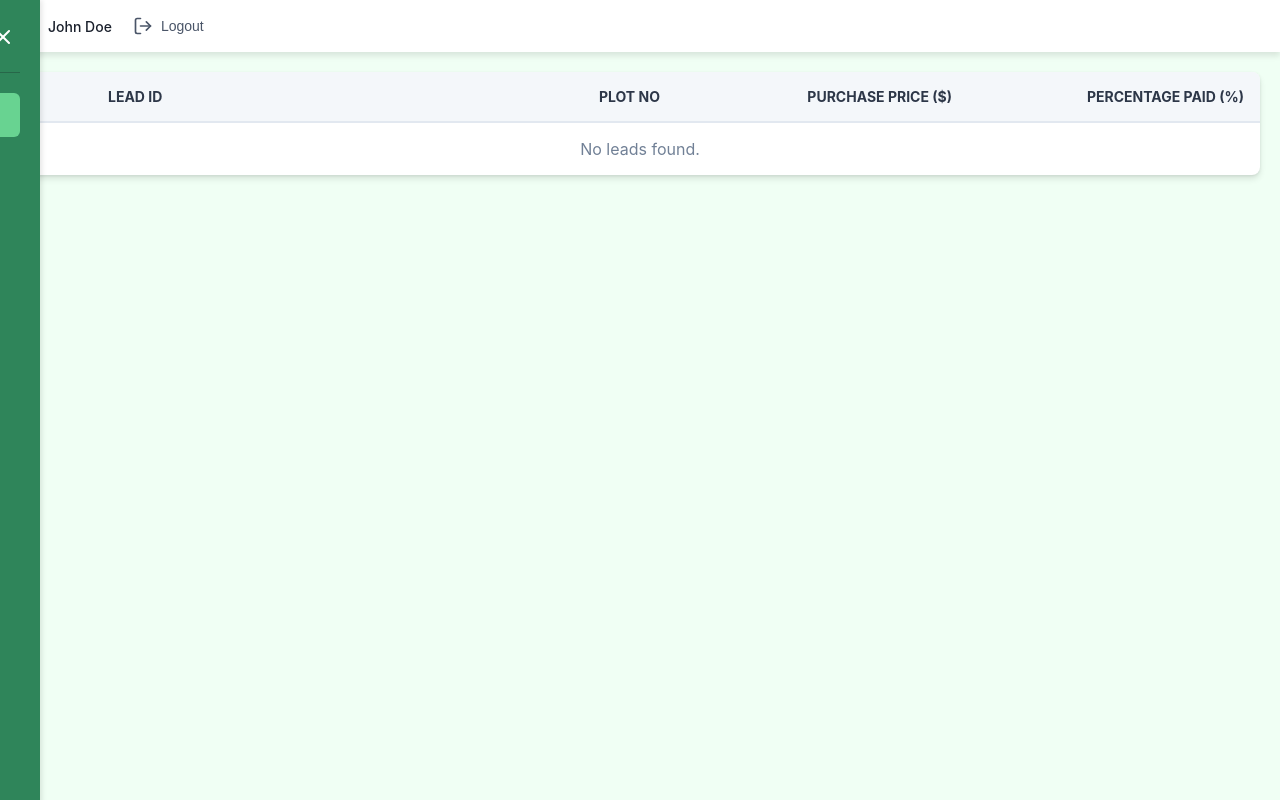
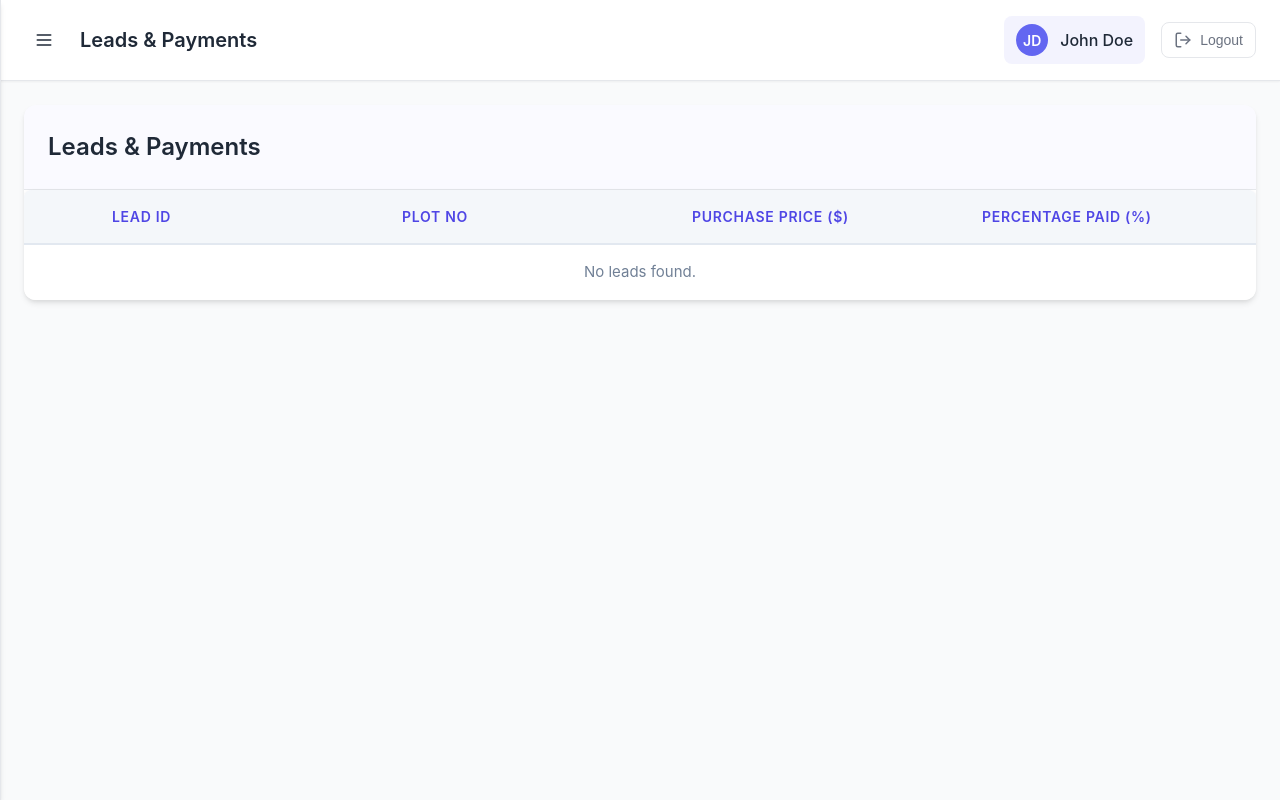
Before and after one commit to Kenmaina18/Dashboard, a React (Vite) app: page / in a window 1280 px wide. Built offline with nearby package versions, Linux system fonts and the light colour scheme.

Commit message:
redone the styling for the dashboard

```diff
--- a/src/Tables/Dashboard.jsx
+++ b/src/Tables/Dashboard.jsx
@@ -1,21 +1,44 @@
 import * as React from 'react';
 import { BrowserRouter as Router, Route, Routes, Link, useLocation } from 'react-router-dom';
 import { motion, AnimatePresence } from 'framer-motion';
-import { Menu, X, User, LogOut, FileText, Calendar, DollarSign, Users } from 'lucide-react';
+import { Menu, X, User, LogOut, FileText, Calendar, DollarSign, Users, ChevronRight, Settings } from 'lucide-react';
 import CollapsibleTable from './LeadsPage';
 import CommissionPeriodTable from './FinanceCommissionPeriod';
 import CommissionRangeTable from './COmmisionStructure';
 import MarketerCommissionTable from './MarketCommission';
 import './dashboard.css';
 
-function Sidebar({ isOpen, toggleSidebar }) {
+// Page transition variants
+const pageVariants = {
+  initial: {
+    opacity: 0,
+    y: 10,
+  },
+  in: {
+    opacity: 1,
+    y: 0,
+  },
+  out: {
+    opacity: 0,
+    y: -10,
+  }
+};
+
+const pageTransition = {
+  type: 'tween',
+  ease: 'easeInOut',
+  duration: 0.3
+};
+
+// These components need to be inside the Router context
+function SidebarContent({ isOpen, toggleSidebar }) {
   const location = useLocation();
 
   const menuItems = [
-    { path: '/', label: 'Leads & Payments', icon: <FileText size={20} />, component: CollapsibleTable },
-    { path: '/commission-periods', label: 'Commission Periods', icon: <Calendar size={20} />, component: CommissionPeriodTable },
-    { path: '/commission-ranges', label: 'Commission Ranges', icon: <DollarSign size={20} />, component: CommissionRangeTable },
-    { path: '/marketer-commissions', label: 'Marketer Commissions', icon: <Users size={20} />, component: MarketerCommissionTable },
+    { path: '/', label: 'Leads & Payments', icon: <FileText size={20} /> },
+    { path: '/commission-periods', label: 'Commission Periods', icon: <Calendar size={20} /> },
+    { path: '/commission-ranges', label: 'Commission Ranges', icon: <DollarSign size={20} /> },
+    { path: '/marketer-commissions', label: 'Marketer Commissions', icon: <Users size={20} /> },
   ];
 
   return (
@@ -28,9 +51,9 @@ function Sidebar({ isOpen, toggleSidebar }) {
         className={`sidebar ${isOpen ? 'open' : ''}`}
       >
         <div className="sidebar-header">
-          <h2>Dashboard</h2>
+          <h2>Finance Portal</h2>
           <button onClick={toggleSidebar} className="sidebar-close-btn">
-            <X size={24} />
+            <X size={20} />
           </button>
         </div>
         <ul className="sidebar-menu">
@@ -42,11 +65,18 @@ function Sidebar({ isOpen, toggleSidebar }) {
                 className={location.pathname === item.path ? 'active' : ''}
               >
                 {item.icon}
-                {item.label}
+                <span>{item.label}</span>
+                {location.pathname === item.path && <ChevronRight size={16} className="indicator" />}
               </Link>
             </li>
           ))}
         </ul>
+        <div className="sidebar-footer">
+          <Link to="/settings" className="settings-link">
+            <Settings size={18} />
+            <span>Settings</span>
+          </Link>
+        </div>
       </motion.div>
 
       {/* Overlay for mobile when sidebar is open */}
@@ -66,19 +96,40 @@ function Sidebar({ isOpen, toggleSidebar }) {
   );
 }
 
-function TopBar({ toggleSidebar }) {
+function TopBarContent({ toggleSidebar }) {
+  const location = useLocation();
+
+  // Get current page title based on path
+  const getPageTitle = () => {
+    switch(location.pathname) {
+      case '/':
+        return 'Leads & Payments';
+      case '/commission-periods':
+        return 'Commission Periods';
+      case '/commission-ranges':
+        return 'Commission Ranges';
+      case '/marketer-commissions':
+        return 'Marketer Commissions';
+      default:
+        return 'Dashboard';
+    }
+  };
+
   return (
     <div className="top-bar">
+      <div className="top-bar-left">
         <button onClick={toggleSidebar} className="top-bar-menu-btn">
-        <Menu size={24} />
+          <Menu size={20} />
         </button>
+        <h1 className="page-title">{getPageTitle()}</h1>
+      </div>
       <div className="user-profile">
         <div className="user-info">
-          <User size={20} />
+          <div className="avatar">JD</div>
           <span>John Doe</span>
         </div>
         <button className="logout-btn">
-          <LogOut size={20} />
+          <LogOut size={18} />
           <span>Logout</span>
         </button>
       </div>
@@ -86,35 +137,80 @@ function TopBar({ toggleSidebar }) {
   );
 }
 
-export default function Dashboard() {
+function PageWrapper({ children, title }) {
+  return (
+    <motion.div
+      initial="initial"
+      animate="in"
+      exit="out"
+      variants={pageVariants}
+      transition={pageTransition}
+      className="page-wrapper"
+    >
+      <div className="page-header">
+        <h2>{title}</h2>
+      </div>
+      {children}
+    </motion.div>
+  );
+}
+
+function AppRoutes({ isOpen }) {
+  return (
+    <div className="content-area">
+      <Routes>
+        <Route path="/" element={
+          <PageWrapper title="Leads & Payments">
+            <CollapsibleTable />
+          </PageWrapper>
+        } />
+        <Route path="/commission-periods" element={
+          <PageWrapper title="Commission Periods">
+            <CommissionPeriodTable />
+          </PageWrapper>
+        } />
+        <Route path="/commission-ranges" element={
+          <PageWrapper title="Commission Ranges">
+            <CommissionRangeTable />
+          </PageWrapper>
+        } />
+        <Route path="/marketer-commissions" element={
+          <PageWrapper title="Marketer Commissions">
+            <MarketerCommissionTable />
+          </PageWrapper>
+        } />
+      </Routes>
+    </div>
+  );
+}
+
+// Main App Component
+function MainApp() {
   const [isOpen, setIsOpen] = React.useState(false);
   const toggleSidebar = () => setIsOpen(!isOpen);
 
   return (
-    <Router>
     <div className="dashboard-container">
-        {/* Sidebar */}
-        <Sidebar isOpen={isOpen} toggleSidebar={toggleSidebar} />
+      {/* Sidebar - inside Router context */}
+      <SidebarContent isOpen={isOpen} toggleSidebar={toggleSidebar} />
 
       {/* Main Content */}
-        <div
-          className="main-content"
-          style={{ marginLeft: isOpen ? '250px' : '0' }}
-        >
-          {/* Top Bar */}
-          <TopBar toggleSidebar={toggleSidebar} />
+      <div className="main-content" style={{ marginLeft: isOpen ? '250px' : '0' }}>
+        {/* Top Bar - inside Router context */}
+        <TopBarContent toggleSidebar={toggleSidebar} />
 
-          {/* Content Area */}
-          <div className="content-area">
-            <Routes>
-              <Route path="/" element={<CollapsibleTable />} />
-              <Route path="/commission-periods" element={<CommissionPeriodTable />} />
-              <Route path="/commission-ranges" element={<CommissionRangeTable />} />
-              <Route path="/marketer-commissions" element={<MarketerCommissionTable />} />
-            </Routes>
+        {/* Content Area with Routes */}
+        <AppRoutes isOpen={isOpen} />
       </div>
     </div>
-      </div>
+  );
+}
+
+// Main export that wraps everything in Router
+export default function Dashboard() {
+  return (
+    <Router>
+      <MainApp />
     </Router>
   );
 }
--- a/src/Tables/dashboard.css
+++ b/src/Tables/dashboard.css
@@ -1,159 +1,235 @@
-/* Dashboard.css */
+/* Modern Dashboard Styles */
 :root {
-    --primary: #2f855a; /* Green shade for the sidebar */
-    --primary-light: #68d391;
-    --primary-dark: #276749;
-    --background: #f0fff4;
-    --text-primary: #1a202c;
-    --text-secondary: #4a5568;
-    --white: #ffffff;
-    --gray-200: #e2e8f0;
-    --gray-300: #cbd5e0;
-    --shadow: 0 4px 6px rgba(0, 0, 0, 0.1);
+    --primary-color: #6366f1;
+    --primary-light: #818cf8;
+    --primary-dark: #4f46e5;
+    --background: #f9fafb;
+    --surface: #ffffff;
+    --text-primary: #1f2937;
+    --text-secondary: #6b7280;
+    --border-color: #e5e7eb;
+    --success: #10b981;
+    --error: #ef4444;
+    --warning: #f59e0b;
+    --shadow-sm: 0 1px 2px rgba(0, 0, 0, 0.05);
+    --shadow-md: 0 4px 6px -1px rgba(0, 0, 0, 0.1), 0 2px 4px -1px rgba(0, 0, 0, 0.06);
+    --shadow-lg: 0 10px 15px -3px rgba(0, 0, 0, 0.1), 0 4px 6px -2px rgba(0, 0, 0, 0.05);
+    --radius-sm: 0.375rem;
+    --radius-md: 0.5rem;
+    --radius-lg: 0.75rem;
   }
 
+  /* Global Styles */
   body {
-    margin: 0;
-    font-family: 'Inter', -apple-system, BlinkMacSystemFont, 'Segoe UI', Roboto, sans-serif;
+    font-family: 'Inter', -apple-system, BlinkMacSystemFont, 'Segoe UI', Roboto, Oxygen, Ubuntu, Cantarell, sans-serif;
     background-color: var(--background);
     color: var(--text-primary);
+    margin: 0;
+    padding: 0;
+    line-height: 1.5;
   }
 
   .dashboard-container {
     display: flex;
     min-height: 100vh;
+    position: relative;
+    transition: all 0.3s ease;
   }
 
-  /* Sidebar */
+  /* Sidebar Styles */
   .sidebar {
     position: fixed;
-    top: 0;
-    left: 0;
     width: 250px;
     height: 100vh;
-    background-color: var(--primary);
-    color: var(--white);
-    padding: 20px;
-    box-shadow: 2px 0 5px rgba(0, 0, 0, 0.1);
+    background-color: var(--surface);
+    border-right: 1px solid var(--border-color);
+    box-shadow: var(--shadow-md);
     z-index: 1000;
+    transition: all 0.3s ease;
+    display: flex;
+    flex-direction: column;
   }
 
   .sidebar-header {
+    padding: 1.5rem;
     display: flex;
+    justify-content: space-between;
     align-items: center;
-    justify-content: space-between;
-    border-bottom: 1px solid var(--primary-dark);
-    padding-bottom: 15px;
-    margin-bottom: 20px;
+    border-bottom: 1px solid var(--border-color);
   }
 
   .sidebar-header h2 {
-    font-size: 24px;
-    font-weight: 700;
-    color: var(--white);
     margin: 0;
+    font-size: 1.25rem;
+    font-weight: 600;
+    color: var(--primary-color);
+    letter-spacing: -0.025em;
   }
 
   .sidebar-close-btn {
-    background: none;
+    background: transparent;
     border: none;
-    color: var(--white);
+    color: var(--text-secondary);
     cursor: pointer;
-    padding: 5px;
+    padding: 0.5rem;
+    border-radius: 50%;
+    display: flex;
+    align-items: center;
+    justify-content: center;
+    transition: all 0.2s ease;
+  }
+
+  .sidebar-close-btn:hover {
+    color: var(--text-primary);
+    background-color: var(--border-color);
   }
 
   .sidebar-menu {
     list-style: none;
-    padding: 0;
+    padding: 1rem 0;
     margin: 0;
+    flex: 1;
   }
 
   .sidebar-menu li {
-    margin-bottom: 10px;
+    margin: 0.5rem 0.75rem;
   }
 
-  .sidebar-menu a {
+  .sidebar-menu li a {
     display: flex;
     align-items: center;
-    padding: 12px 15px;
-    color: var(--gray-200);
+    gap: 0.75rem;
+    padding: 0.75rem 1rem;
+    color: var(--text-secondary);
     text-decoration: none;
-    font-size: 16px;
-    font-weight: 400;
-    border-radius: 6px;
+    transition: all 0.2s ease;
+    border-radius: var(--radius-md);
+    position: relative;
+  }
+
+  .sidebar-menu li a span {
+    flex: 1;
+  }
+
+  .sidebar-menu li a:hover {
+    background-color: rgba(99, 102, 241, 0.08);
+    color: var(--primary-dark);
+  }
+
+  .sidebar-menu li a.active {
+    background-color: rgba(99, 102, 241, 0.1);
+    color: var(--primary-color);
+    font-weight: 500;
+  }
+
+  .sidebar-menu li a .indicator {
+    opacity: 0;
+    transform: translateX(-5px);
     transition: all 0.2s ease;
   }
 
-  .sidebar-menu a:hover {
-    background-color: var(--primary-dark);
-    color: var(--white);
+  .sidebar-menu li a.active .indicator {
+    opacity: 1;
+    transform: translateX(0);
   }
 
-  .sidebar-menu a.active {
-    background-color: var(--primary-light);
-    color: var(--white);
-    font-weight: 600;
+  .sidebar-footer {
+    padding: 1rem 1.5rem;
+    border-top: 1px solid var(--border-color);
+    margin-top: auto;
   }
 
-  .sidebar-menu a svg {
-    margin-right: 10px;
+  .settings-link {
+    display: flex;
+    align-items: center;
+    gap: 0.75rem;
+    color: var(--text-secondary);
+    text-decoration: none;
+    padding: 0.75rem;
+    border-radius: var(--radius-md);
+    transition: all 0.2s ease;
   }
 
-  /* Overlay for mobile */
-  .overlay {
-    position: fixed;
-    top: 0;
-    left: 0;
-    width: 100%;
-    height: 100%;
-    background-color: rgba(0, 0, 0, 0.5);
-    z-index: 900;
+  .settings-link:hover {
+    background-color: rgba(99, 102, 241, 0.08);
+    color: var(--primary-color);
   }
 
-  /* Main Content */
-  .main-content {
-    flex: 1;
+  /* Top Bar Styles */
+  .top-bar {
     display: flex;
-    flex-direction: column;
-    transition: margin-left 0.3s ease;
+    justify-content: space-between;
+    align-items: center;
+    padding: 1rem 1.5rem;
+    background-color: var(--surface);
+    border-bottom: 1px solid var(--border-color);
+    box-shadow: var(--shadow-sm);
+    position: sticky;
+    top: 0;
+    z-index: 100;
   }
 
-  /* Top Bar */
-  .top-bar {
+  .top-bar-left {
     display: flex;
     align-items: center;
-    justify-content: space-between;
-    padding: 15px 20px;
-    background-color: var(--white);
-    box-shadow: var(--shadow);
+    gap: 1rem;
   }
 
   .top-bar-menu-btn {
-    background: none;
+    display: flex;
+    align-items: center;
+    justify-content: center;
+    background: transparent;
     border: none;
-    color: var(--primary);
+    width: 40px;
+    height: 40px;
+    border-radius: 50%;
     cursor: pointer;
-    padding: 5px;
+    color: var(--text-primary);
+    transition: all 0.2s ease;
+  }
+
+  .top-bar-menu-btn:hover {
+    background-color: rgba(99, 102, 241, 0.08);
+    color: var(--primary-color);
+  }
+
+  .page-title {
+    margin: 0;
+    font-size: 1.25rem;
+    font-weight: 600;
+    color: var(--text-primary);
   }
 
   .user-profile {
     display: flex;
     align-items: center;
-    gap: 15px;
+    gap: 1rem;
   }
 
   .user-info {
     display: flex;
     align-items: center;
-    gap: 8px;
+    gap: 0.75rem;
+    padding: 0.5rem 0.75rem;
+    border-radius: var(--radius-md);
+    background-color: rgba(99, 102, 241, 0.08);
   }
 
-  .user-info svg {
-    color: var(--text-secondary);
+  .avatar {
+    width: 32px;
+    height: 32px;
+    border-radius: 50%;
+    background-color: var(--primary-color);
+    color: white;
+    display: flex;
+    align-items: center;
+    justify-content: center;
+    font-weight: 600;
+    font-size: 0.875rem;
   }
 
   .user-info span {
-    font-size: 14px;
     font-weight: 500;
     color: var(--text-primary);
   }
@@ -161,51 +237,196 @@
   .logout-btn {
     display: flex;
     align-items: center;
-    gap: 8px;
-    background: none;
-    border: none;
+    gap: 0.5rem;
+    background-color: transparent;
+    border: 1px solid var(--border-color);
+    border-radius: var(--radius-md);
+    padding: 0.5rem 0.75rem;
+    cursor: pointer;
+    transition: all 0.2s ease;
     color: var(--text-secondary);
-    font-size: 14px;
-    font-weight: 500;
-    cursor: pointer;
-    transition: color 0.2s ease;
+    font-size: 0.875rem;
   }
 
   .logout-btn:hover {
-    color: var(--primary);
+    background-color: rgba(239, 68, 68, 0.08);
+    color: var(--error);
+    border-color: var(--error);
   }
 
-  /* Content Area */
-  .content-area {
+  /* Main Content Area */
+  .main-content {
     flex: 1;
-    padding: 20px;
+    padding-left: 0;
+    transition: all 0.3s ease;
+    width: 100%;
   }
 
-  /* Responsive Design */
+  .content-area {
+    padding: 1.5rem;
+  }
+
+  /* Page Wrapper */
+  .page-wrapper {
+    background-color: var(--surface);
+    border-radius: var(--radius-lg);
+    box-shadow: var(--shadow-md);
+    overflow: hidden;
+  }
+
+  .page-header {
+    padding: 1.5rem;
+    border-bottom: 1px solid var(--border-color);
+    background-color: rgba(99, 102, 241, 0.03);
+  }
+
+  .page-header h2 {
+    margin: 0;
+    font-size: 1.5rem;
+    font-weight: 600;
+    color: var(--text-primary);
+  }
+
+  /* Overlay */
+  .overlay {
+    position: fixed;
+    top: 0;
+    left: 0;
+    right: 0;
+    bottom: 0;
+    background-color: black;
+    z-index: 999;
+  }
+
+  /* Table Styles */
+  table {
+    width: 100%;
+    border-collapse: separate;
+    border-spacing: 0;
+    background-color: var(--surface);
+    overflow: hidden;
+  }
+
+  thead {
+    background-color: rgba(99, 102, 241, 0.05);
+  }
+
+  th {
+    text-align: left;
+    padding: 1rem 1.5rem;
+    font-weight: 600;
+    color: var(--primary-dark);
+    border-bottom: 1px solid var(--border-color);
+    font-size: 0.875rem;
+    text-transform: uppercase;
+    letter-spacing: 0.05em;
+  }
+
+  td {
+    padding: 1rem 1.5rem;
+    border-bottom: 1px solid var(--border-color);
+    font-size: 0.9375rem;
+  }
+
+  tr:last-child td {
+    border-bottom: none;
+  }
+
+  tbody tr {
+    transition: background-color 0.2s ease;
+  }
+
+  tbody tr:hover {
+    background-color: rgba(99, 102, 241, 0.05);
+  }
+
+  /* Button Styles */
+  .btn {
+    display: inline-flex;
+    align-items: center;
+    justify-content: center;
+    border-radius: var(--radius-md);
+    padding: 0.5rem 1rem;
+    font-weight: 500;
+    transition: all 0.2s ease;
+    cursor: pointer;
+  }
+
+  .btn-primary {
+    background-color: var(--primary-color);
+    color: white;
+    border: none;
+  }
+
+  .btn-primary:hover {
+    background-color: var(--primary-dark);
+  }
+
+  .btn-secondary {
+    background-color: transparent;
+    color: var(--primary-color);
+    border: 1px solid var(--primary-color);
+  }
+
+  .btn-secondary:hover {
+    background-color: rgba(99, 102, 241, 0.08);
+  }
+
+  /* Badge Styles */
+  .badge {
+    display: inline-flex;
+    align-items: center;
+    padding: 0.25rem 0.5rem;
+    border-radius: var(--radius-sm);
+    font-size: 0.75rem;
+    font-weight: 500;
+  }
+
+  .badge-success {
+    background-color: rgba(16, 185, 129, 0.1);
+    color: var(--success);
+  }
+
+  .badge-warning {
+    background-color: rgba(245, 158, 11, 0.1);
+    color: var(--warning);
+  }
+
+  .badge-error {
+    background-color: rgba(239, 68, 68, 0.1);
+    color: var(--error);
+  }
+
+  /* Responsive */
   @media (max-width: 768px) {
-    .sidebar {
-      left: -250px;
+    .main-content {
+      margin-left: 0 !important;
+      width: 100%;
     }
 
-    .sidebar.open {
-      left: 0;
+    .sidebar {
+      width: 250px;
     }
 
-    .main-content {
-      margin-left: 0 !important;
+    .user-info span {
+      display: none;
     }
 
-    .top-bar-menu-btn {
-      display: block;
+    .logout-btn span {
+      display: none;
     }
   }
 
-  @media (min-width: 769px) {
-    .top-bar-menu-btn {
-      display: none;
+  @media (max-width: 480px) {
+    .top-bar {
+      padding: 1rem;
     }
 
-    .overlay {
-      display: none;
+    .content-area {
+      padding: 1rem;
+    }
+
+    .page-title {
+      font-size: 1.125rem;
     }
   }
```
Lines whose indentation alone changed are shown as unchanged.
